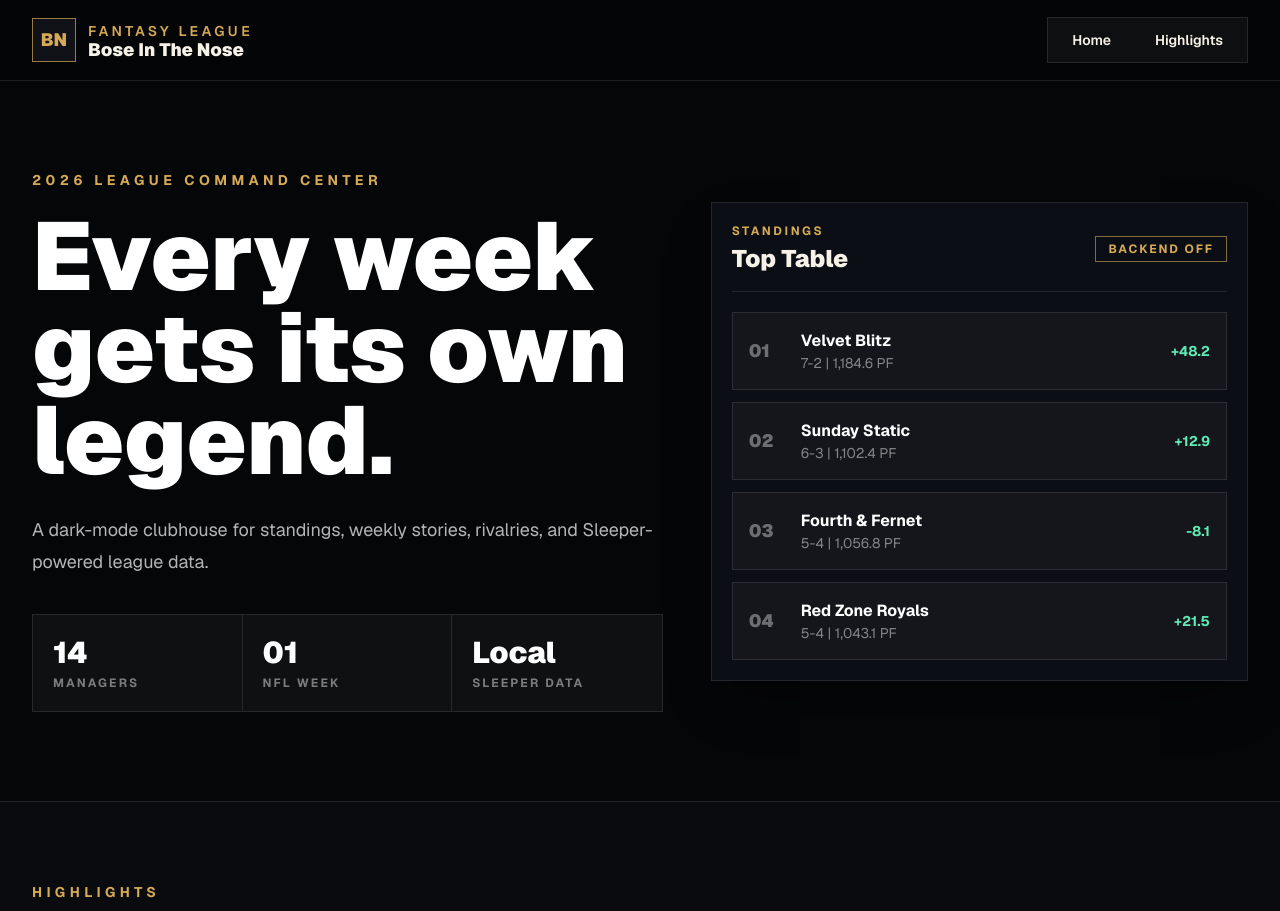
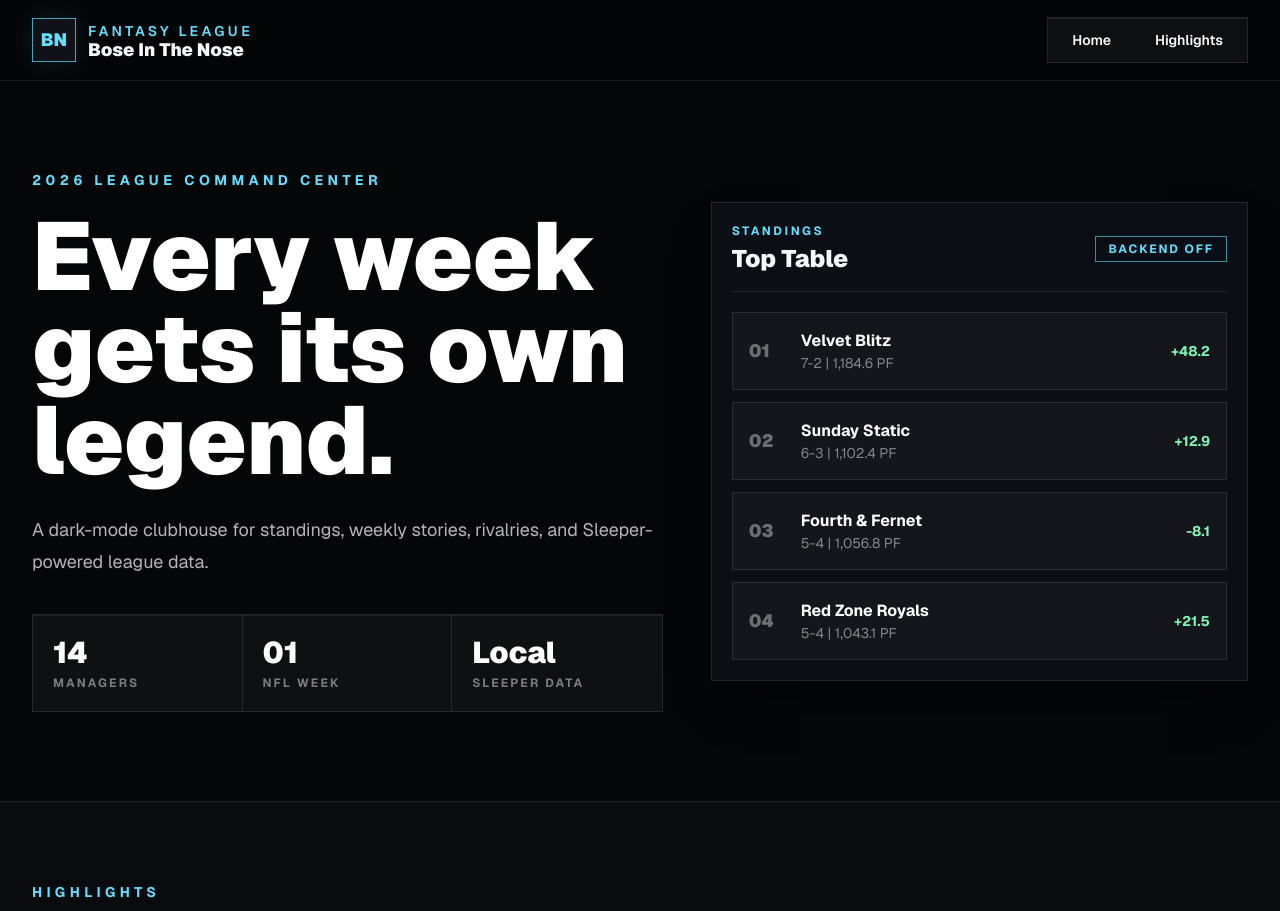
Before and after one commit to Springbock99/BoseInTheNose, a Next.js app: page / in a window 1280 px wide. Shown: the top 911 px of the page. Built offline with nearby package versions, Linux system fonts and the light colour scheme; no server answers.

Commit message:
Refresh dark mode accent colors

```diff
--- a/app/LeagueDashboard.tsx
+++ b/app/LeagueDashboard.tsx
@@ -232,27 +232,27 @@ export default function LeagueDashboard() {
   const currentWeek = leagueData?.state.week || 1;
 
   return (
-    <main className="min-h-screen bg-[#050608] text-[#f7f2e8]">
-      <div className="fixed inset-0 -z-10 bg-[radial-gradient(circle_at_50%_0%,rgba(196,35,35,0.28),transparent_32%),linear-gradient(180deg,#111318_0%,#050608_54%,#020203_100%)]" />
+    <main className="min-h-screen bg-[#050608] text-[#f5f8fb]">
+      <div className="fixed inset-0 -z-10 bg-[radial-gradient(circle_at_50%_0%,rgba(98,223,255,0.20),transparent_32%),radial-gradient(circle_at_86%_18%,rgba(255,66,92,0.12),transparent_24%),linear-gradient(180deg,#111318_0%,#050608_54%,#020203_100%)]" />
       <header className="sticky top-0 z-20 border-b border-white/10 bg-[#050608]/86 backdrop-blur-xl">
         <nav className="mx-auto flex h-20 max-w-7xl items-center justify-between px-5 sm:px-8">
           <a href="#home" className="flex items-center gap-3" aria-label="Bose In The Nose home">
-            <span className="grid h-11 w-11 place-items-center border border-[#d6a957]/70 bg-[#101217] text-lg font-black text-[#d6a957]">
+            <span className="grid h-11 w-11 place-items-center border border-[#62dfff]/70 bg-[#101217] text-lg font-black text-[#62dfff] shadow-[0_0_24px_rgba(98,223,255,0.12)]">
               BN
             </span>
             <span>
-              <span className="block text-sm font-semibold uppercase tracking-[0.24em] text-[#d6a957]">
+              <span className="block text-sm font-semibold uppercase tracking-[0.24em] text-[#62dfff]">
                 Fantasy League
               </span>
               <span className="block text-lg font-black leading-none">{leagueName}</span>
             </span>
           </a>
-          <div className="flex items-center gap-1 border border-white/10 bg-white/[0.04] p-1">
+          <div className="flex items-center gap-1 border border-white/10 bg-white/[0.04] p-1 shadow-[inset_0_1px_0_rgba(255,255,255,0.06)]">
             {navItems.map((item) => (
               <a
                 key={item}
                 href={`#${item.toLowerCase()}`}
-                className="px-3 py-2 text-sm font-semibold text-white/72 transition hover:bg-white/10 hover:text-white sm:px-5"
+                className="px-3 py-2 text-sm font-semibold text-white/72 transition hover:bg-[#62dfff]/10 hover:text-[#62dfff] sm:px-5"
               >
                 {item}
               </a>
@@ -263,7 +263,7 @@ export default function LeagueDashboard() {
 
       <section id="home" className="relative mx-auto grid min-h-[calc(100vh-80px)] max-w-7xl items-center gap-12 px-5 py-12 sm:px-8 lg:grid-cols-[1.08fr_0.92fr]">
         <div className="max-w-3xl">
-          <p className="mb-5 text-sm font-bold uppercase tracking-[0.32em] text-[#d6a957]">
+          <p className="mb-5 text-sm font-bold uppercase tracking-[0.32em] text-[#62dfff]">
             {season} league command center
           </p>
           <h1 className="text-5xl font-black leading-[0.96] tracking-normal text-white sm:text-7xl lg:text-8xl">
@@ -274,7 +274,7 @@ export default function LeagueDashboard() {
               ? `${leagueName} is now connected to Sleeper. Standings, team totals, and weekly highlights are being pulled through your local backend.`
               : 'A dark-mode clubhouse for standings, weekly stories, rivalries, and Sleeper-powered league data.'}
           </p>
-          <div className="mt-9 grid max-w-2xl grid-cols-3 border border-white/10 bg-white/[0.04]">
+          <div className="mt-9 grid max-w-2xl grid-cols-3 border border-white/10 bg-white/[0.04] shadow-[inset_0_1px_0_rgba(255,255,255,0.06)]">
             {[
               [String(totalManagers).padStart(2, '0'), 'Managers'],
               [String(currentWeek).padStart(2, '0'), 'NFL week'],
@@ -291,22 +291,22 @@ export default function LeagueDashboard() {
         <aside className="border border-white/10 bg-[#0d1015]/92 p-5 shadow-2xl shadow-black/40">
           <div className="mb-5 flex items-center justify-between border-b border-white/10 pb-4">
             <div>
-              <p className="text-xs font-bold uppercase tracking-[0.22em] text-[#d6a957]">Standings</p>
+              <p className="text-xs font-bold uppercase tracking-[0.22em] text-[#62dfff]">Standings</p>
               <h2 className="mt-1 text-2xl font-black">Top Table</h2>
             </div>
-            <span className="border border-[#d6a957]/60 px-3 py-1 text-xs font-bold uppercase tracking-[0.16em] text-[#d6a957]">
+            <span className="border border-[#62dfff]/60 px-3 py-1 text-xs font-bold uppercase tracking-[0.16em] text-[#62dfff]">
               {status === 'ready' ? 'Sleeper live' : status === 'loading' ? 'Syncing' : 'Backend off'}
             </span>
           </div>
           <div className="space-y-3">
             {teams.map((team, index) => (
-              <div key={team.name} className="grid grid-cols-[36px_1fr_auto] items-center gap-4 border border-white/10 bg-white/[0.035] p-4">
+              <div key={team.name} className="grid grid-cols-[36px_1fr_auto] items-center gap-4 border border-white/10 bg-white/[0.035] p-4 transition hover:border-[#62dfff]/35 hover:bg-white/[0.055]">
                 <span className="text-lg font-black text-white/38">{String(index + 1).padStart(2, '0')}</span>
                 <div>
                   <h3 className="font-bold text-white">{team.name}</h3>
                   <p className="text-sm text-white/48">{team.record} | {team.points} PF</p>
                 </div>
-                <span className="text-sm font-bold text-emerald-300">{team.trend}</span>
+                <span className="text-sm font-bold text-[#7cf7b5]">{team.trend}</span>
               </div>
             ))}
           </div>
@@ -317,7 +317,7 @@ export default function LeagueDashboard() {
         <div className="mx-auto max-w-7xl">
           <div className="mb-10 flex flex-col justify-between gap-5 sm:flex-row sm:items-end">
             <div>
-              <p className="text-sm font-bold uppercase tracking-[0.32em] text-[#d6a957]">Highlights</p>
+              <p className="text-sm font-bold uppercase tracking-[0.32em] text-[#62dfff]">Highlights</p>
               <h2 className="mt-3 text-4xl font-black text-white sm:text-5xl">Weekly pulse</h2>
             </div>
             <p className="max-w-xl text-base leading-7 text-white/58">
@@ -326,8 +326,8 @@ export default function LeagueDashboard() {
           </div>
           <div className="grid gap-4 lg:grid-cols-3">
             {highlights.map((item) => (
-              <article key={`${item.tag}-${item.title}`} className="min-h-64 border border-white/10 bg-[#11141a] p-6 transition hover:border-[#d6a957]/60 hover:bg-[#151922]">
-                <p className="text-xs font-bold uppercase tracking-[0.22em] text-[#d6a957]">{item.tag}</p>
+              <article key={`${item.tag}-${item.title}`} className="min-h-64 border border-white/10 bg-[#11141a] p-6 transition hover:border-[#62dfff]/60 hover:bg-[#151922] hover:shadow-[0_20px_60px_rgba(0,0,0,0.28)]">
+                <p className="text-xs font-bold uppercase tracking-[0.22em] text-[#62dfff]">{item.tag}</p>
                 <h3 className="mt-8 text-2xl font-black leading-tight text-white">{item.title}</h3>
                 <p className="mt-6 border-t border-white/10 pt-4 text-sm font-semibold text-white/50">{item.meta}</p>
               </article>
--- a/app/globals.css
+++ b/app/globals.css
@@ -2,7 +2,7 @@
 
 :root {
   --background: #050608;
-  --foreground: #f7f2e8;
+  --foreground: #f5f8fb;
 }
 
 @theme inline {
@@ -35,6 +35,6 @@ a {
 }
 
 ::selection {
-  background: #d6a957;
+  background: #62dfff;
   color: #050608;
 }
```
